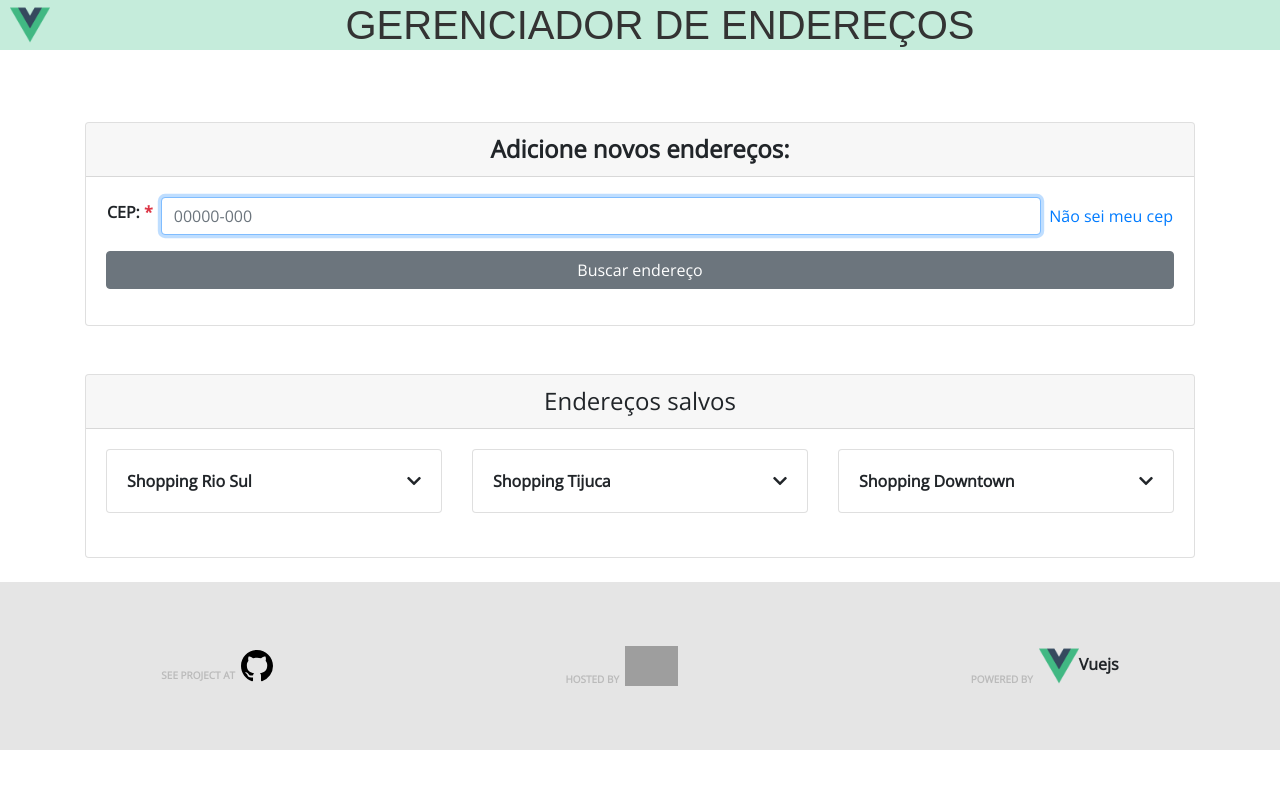
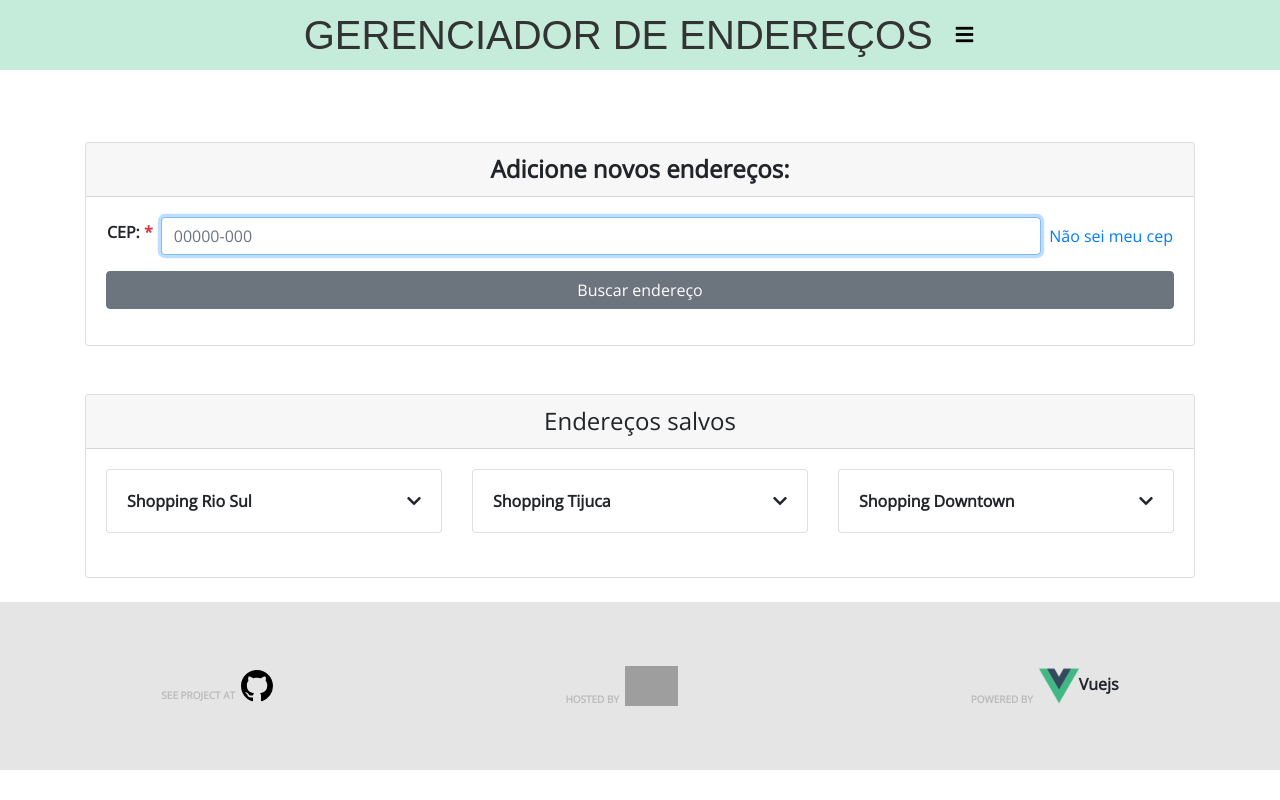
Before and after one commit to Jean-Barbosa9/address-manager, a Vue app: page /#/ in a window 1280 px wide. Built offline with nearby package versions, Linux system fonts and the light colour scheme; grey boxes are pictures that could not be loaded; a web font is replaced by a local one.

Commit message:
Inclusao do nav, para facilitar retorno a home e ajuste na altura do componente

```diff
--- a/src/components/layouts/Header.vue
+++ b/src/components/layouts/Header.vue
@@ -1,9 +1,25 @@
 <template>
   <header class="header">
-    <router-link to="/">
-      <img class="logo" alt="Vue logo" src="../../assets/logo.png">
-    </router-link>
-    <h1 class="app-title">Gerenciador de Endereços</h1>
+    <nav class="navbar px-0">
+      <router-link to="/">
+        <h1 class="app-title">Gerenciador de Endereços</h1>
+      </router-link>
+      <button type="button" class="navbar-toggler" data-toggle="collapse" data-target="#navbarMain">
+        <i class="fas fa-bars"/>
+      </button>
+      <div class="collapse" id="navbarMain">
+        <ul class="navbar-nav d-inline-block mx-3">
+          <li class="nav-item">
+            <router-link to="/about" class="nav-link">Home</router-link>
+          </li>
+        </ul>
+        <ul class="navbar-nav d-inline-block">
+          <li class="nav-item">
+            <router-link to="/about" class="nav-link">Sobre a aplicação</router-link>
+          </li>
+        </ul>
+      </div>
+    </nav>
   </header>
 </template>
 
@@ -17,7 +33,7 @@ export default {
 .header {
   display: flex;
   width: 100vw;
-  height: 50px;
+  height: 70px;
   padding: 10px;
   justify-content: center;
   align-items: center;
```
